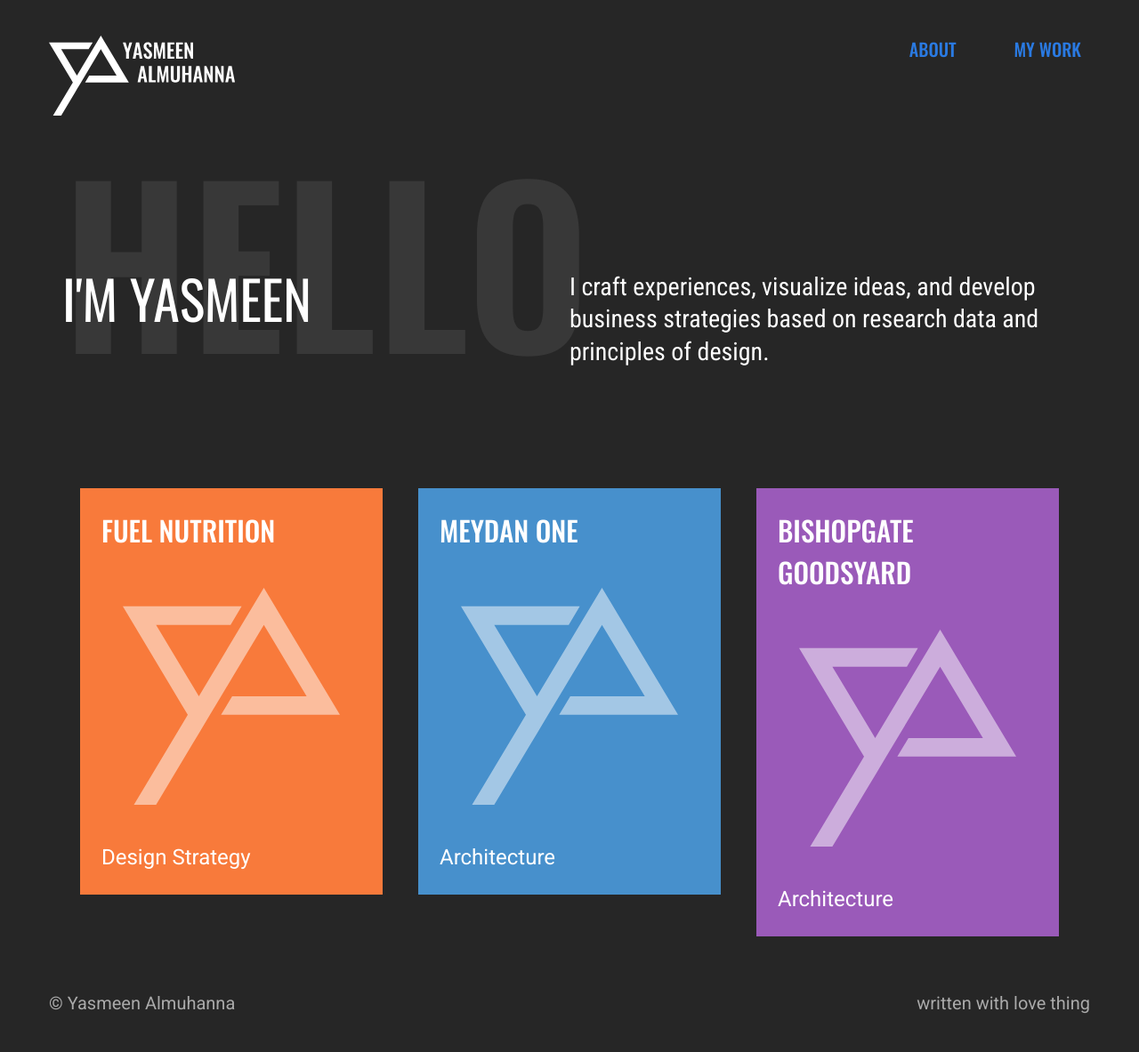
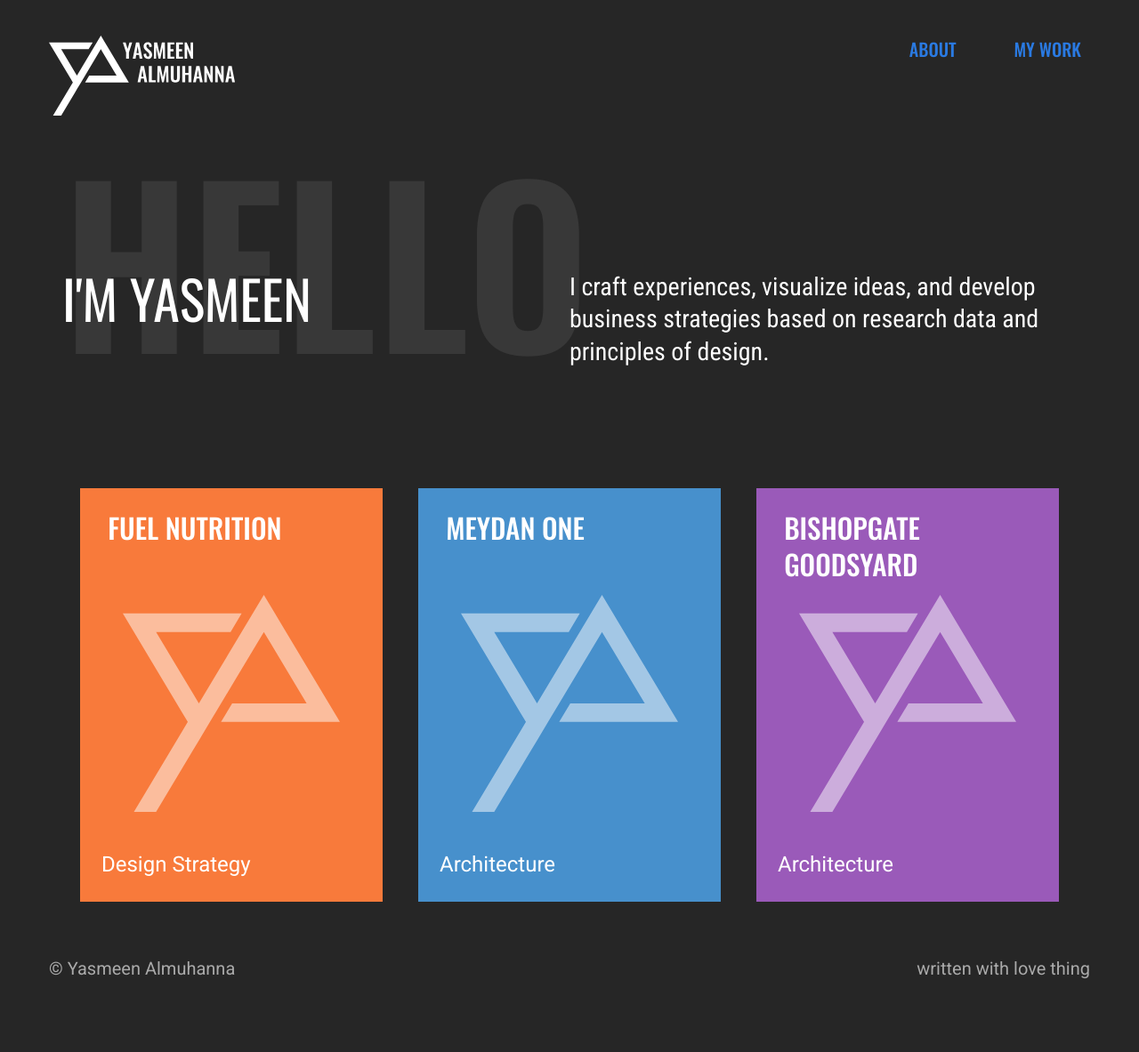
Before and after one commit to YasmeenAlmuhanna/yasmeenalmuhanna.com, a Jekyll site: the page built from index.html, in a window 1280 px wide. Shown: the whole page at 89% size. Built offline with Jekyll 4.4.1, drawn with Linux system fonts in a browser that asks for light colours; after the commit the page ends 1144 px from its top, so only the background shows below that.

Commit message:
Tile Styling Update

```diff
--- a/css/yazzy.scss
+++ b/css/yazzy.scss
@@ -119,15 +119,21 @@ header{
   .tile{
     padding: 1em;
     color: $pure-white;
+    position: relative;
     .tile-title{
       font-family: $oswald;
       font-size: 1.3em;
       font-weight: $oswald-medium;
       text-transform: uppercase;
+      position: absolute;
+      right: 1em;
+      left: 1em;
+      line-height: 1.3em;
     }
     .tile-image{
+      position: relative;
       padding: 1em;
-      margin-top: 0.7em;
+      margin-top: 3em;
       margin-bottom: 0.7em;
       opacity: 0.5;
     }
```
Also changed, not shown: 2 other files.
